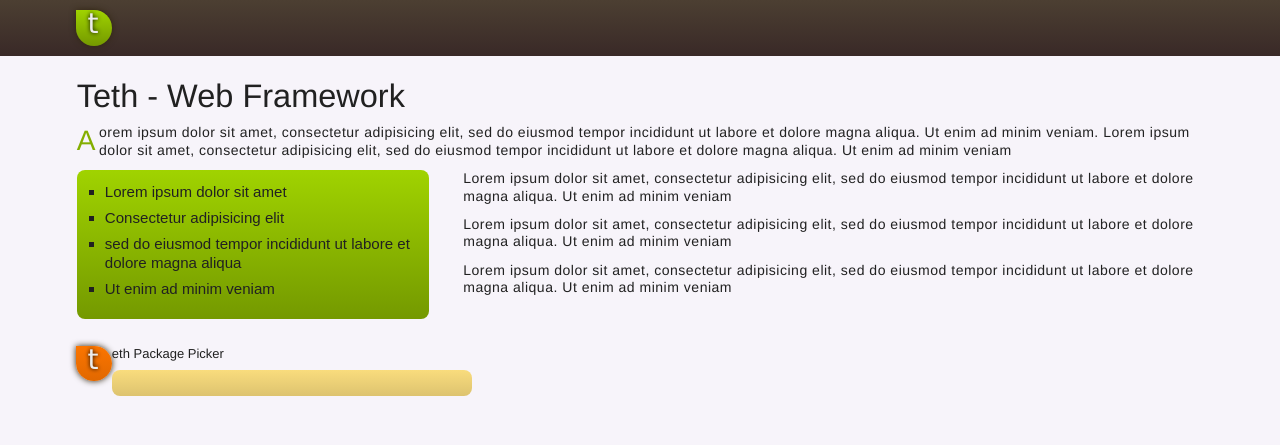
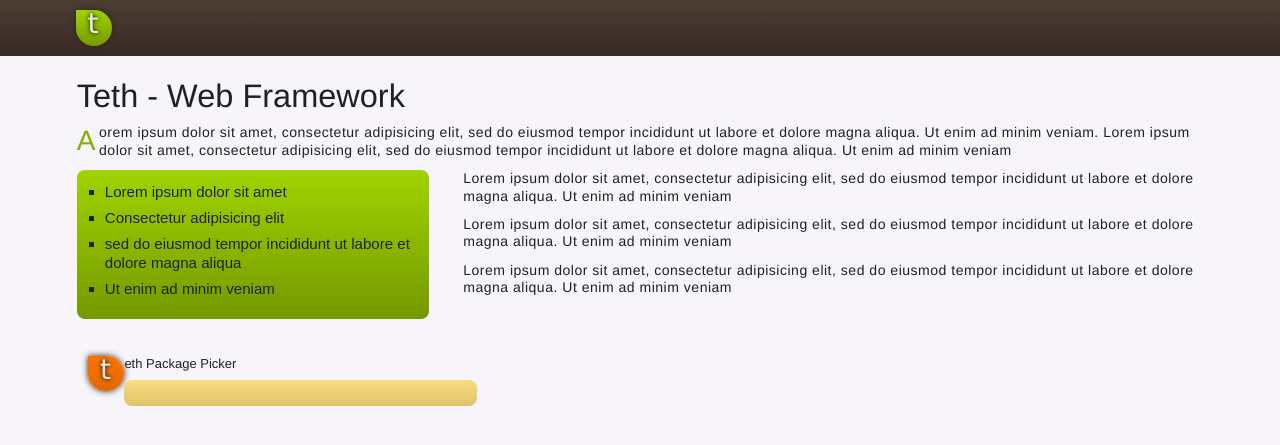
Before and after one commit to charlesmarshall/teth, a Jekyll site: the page built from index.html, in a window 1280 px wide. Shown: the top 445 px of the page. Built offline with Jekyll 4.4.1, drawn with Linux system fonts in a browser that asks for light colours; comment, search, counter and statistics services are not loaded.

Commit message:
form picker

```diff
--- a/stylesheets/v1/styles.css
+++ b/stylesheets/v1/styles.css
@@ -142,7 +142,7 @@ ul.inline li, ol.inline li{float:left;}
     margin:0 3% 0.5em 0;
   }
 /*content area*/
-#content, #introduction{
+#content, #introduction, #picker{
   width:88%;
   padding:10px 1%;
   margin-bottom:10px;
```
